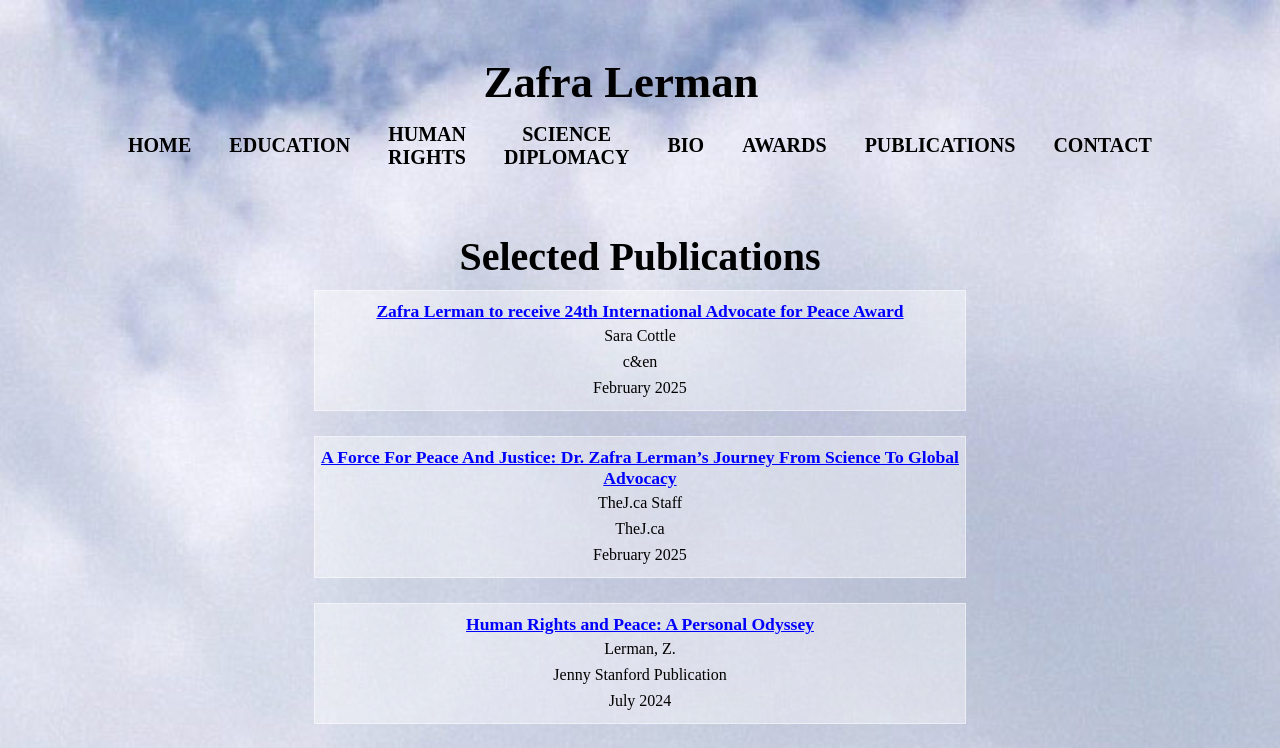
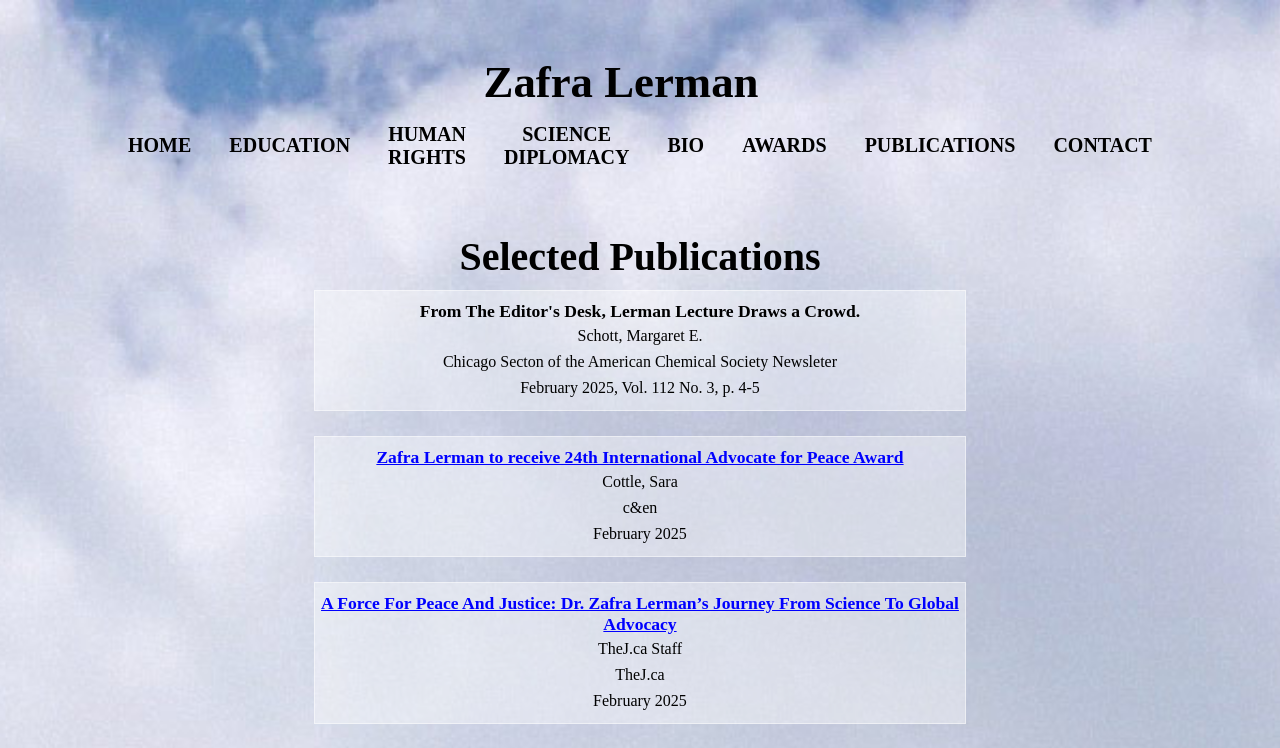
Before and after one commit to DannyMExe/zafra-lerman, a Next.js app: page /publications in a window 1280 px wide. Shown: the top 748 px of the page. Built offline with nearby package versions, Linux system fonts and the light colour scheme.

Commit message:
added new publication

```diff
--- a/pages/publications.js
+++ b/pages/publications.js
@@ -4,9 +4,16 @@ import Head from "next/head";
 
 const publications = [
   {
+    title: "From The Editor's Desk, Lerman Lecture Draws a Crowd.",
+    author: "Schott, Margaret E.",
+    publisher: "Chicago Secton of the American Chemical Society Newsleter",
+    pages: "February 2025, Vol. 112 No. 3, p. 4-5",
+    url: "",
+  },
+  {
     title:
       "Zafra Lerman to receive 24th International Advocate for Peace Award",
-    author: "Sara Cottle",
+    author: "Cottle, Sara",
     publisher: "c&en",
     pages: "February 2025",
     url: "https://cen.acs.org/acs-news/Zafra-Lerman-receive-24th-International/103/web/2025/02?ref=search_results",
```
